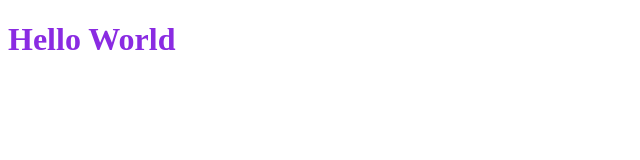
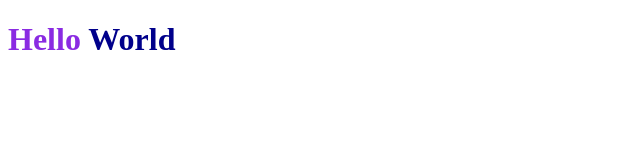
Before and after one commit to GabrielS0ares/ignews, a Next.js app: page / in a window 1280 px wide. Shown: the top 160 px of the page, without its empty margins (0-640 px from the left). Built offline with nearby package versions, Linux system fonts and the light colour scheme.

Commit message:
:lipstick: style: span na home

```diff
--- a/src/styles/home.module.scss
+++ b/src/styles/home.module.scss
@@ -1,3 +1,7 @@
 .title{
     color: blueviolet;
+
+    span {
+        color: darkblue;
+    }
 }
```
